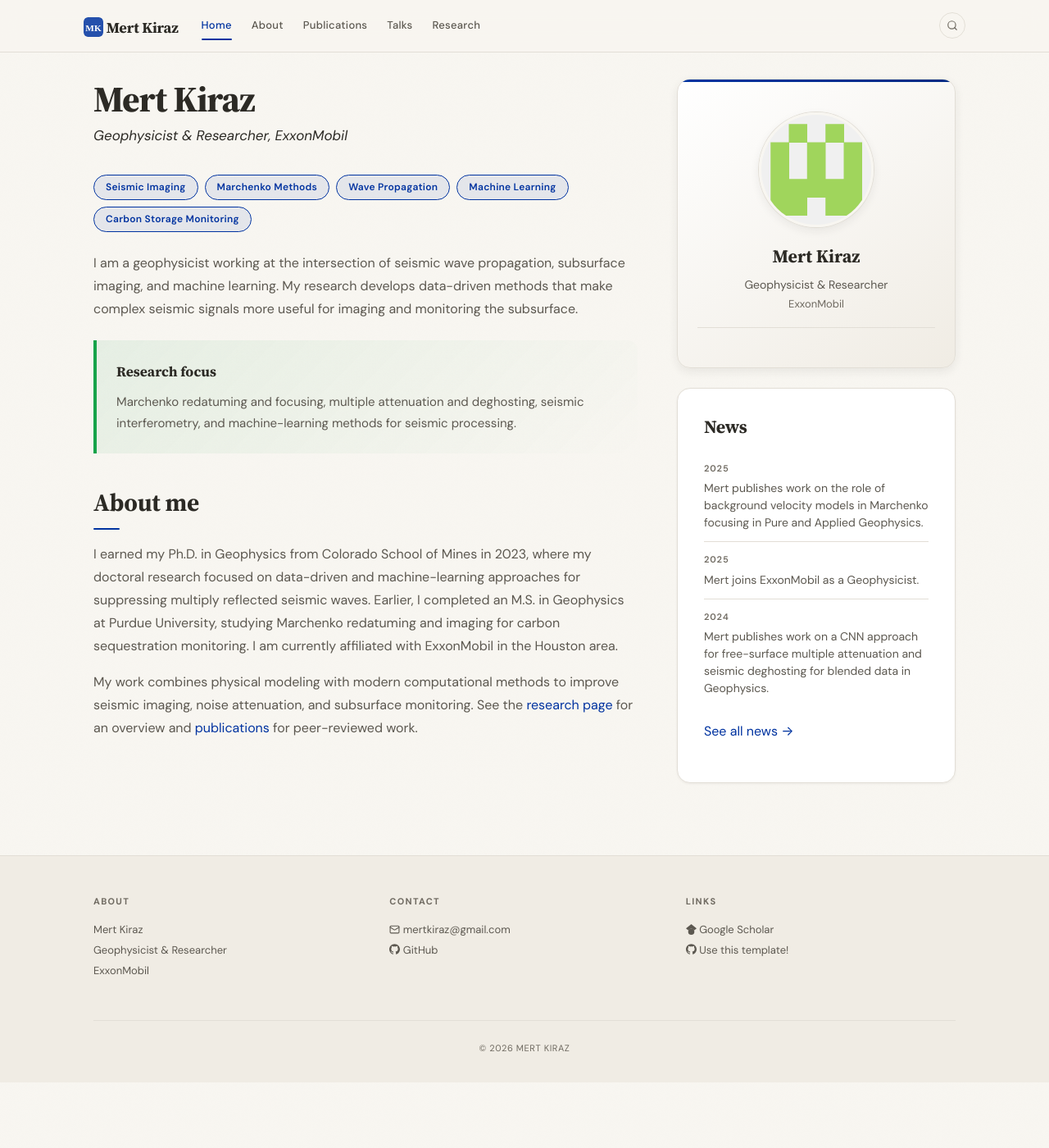
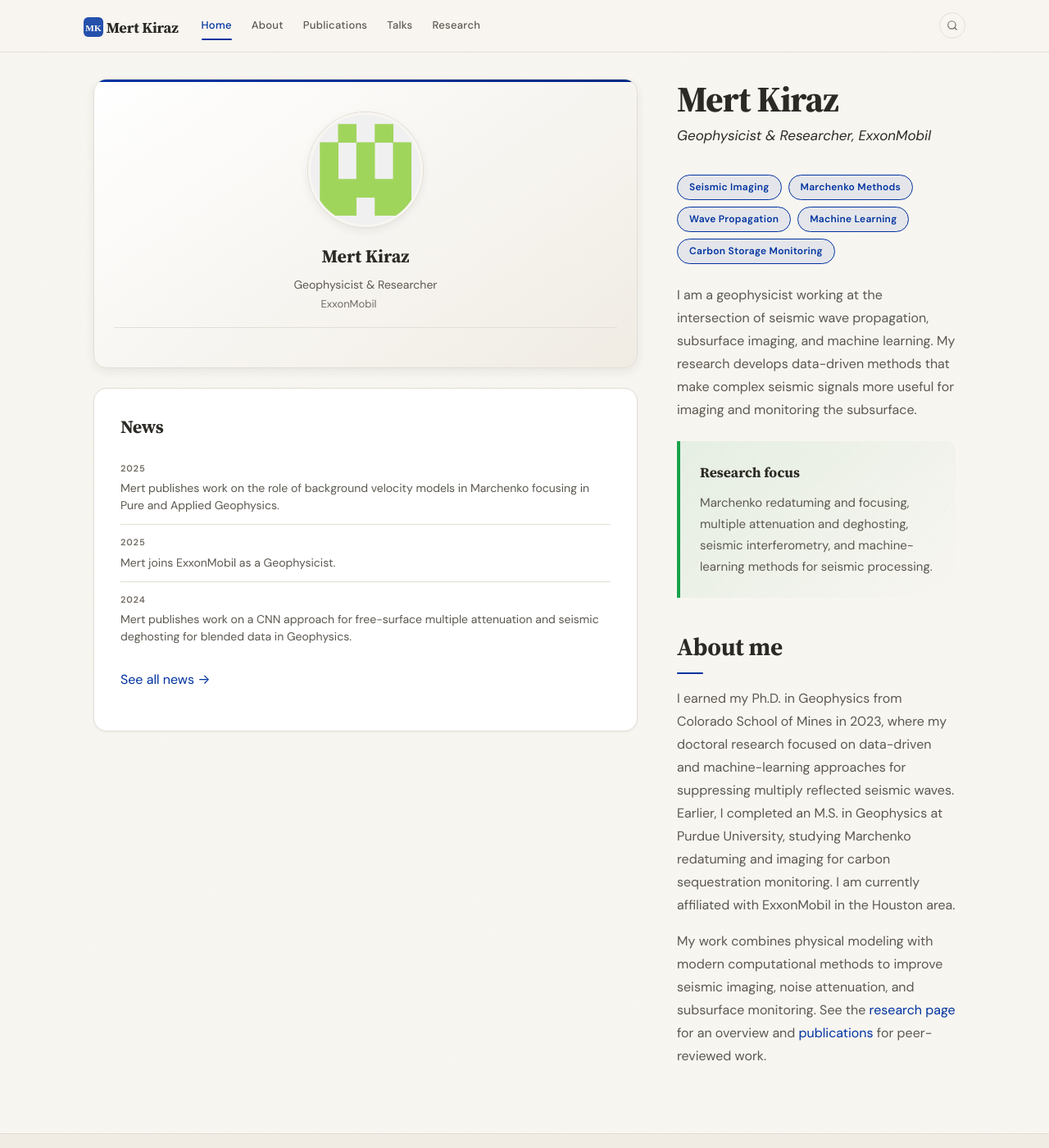
Before and after one commit to mertsinanrecepkiraz/mertsinanrecepkiraz.github.io, a Jekyll site: the page built from _pages/home.md, in a window 1280 px wide and 1400 px high. Shown: the whole window at 82% size. Built offline with Jekyll 4.4.1, drawn with Linux system fonts in a browser that asks for light colours.

Commit message:
Publish approved homepage layout

```diff
--- a/_layouts/homelay.html
+++ b/_layouts/homelay.html
@@ -3,11 +3,11 @@ layout: default
 ---
 
 <div class="home-grid">
+  <aside class="home-sidebar">
+    {% include sidebar.html %}
+  </aside>
+
   <div class="home-content">
     {{ content }}
   </div>
-
-  <div>
-    {% include sidebar.html %}
-  </div>
 </div>
```
